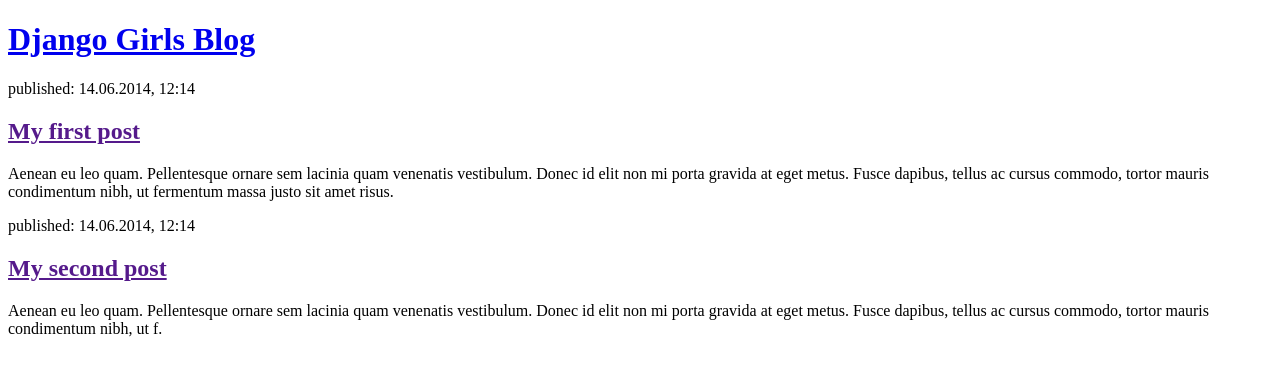
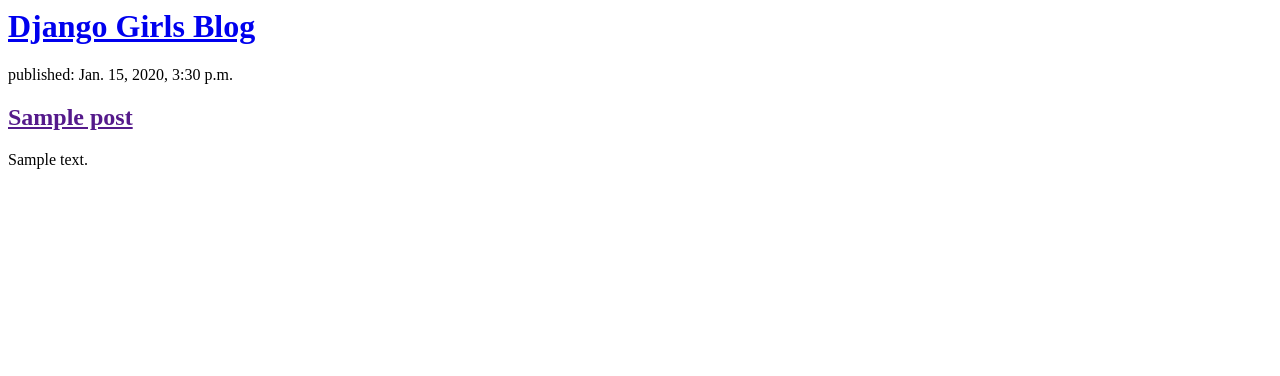
Before and after one commit to Ronik-I/my-first-blog, a Django app: page / in a window 1280 px wide. Shown: the top 376 px of the page. Run offline with Django 3.2, Linux system fonts and the light colour scheme; tables that the repository leaves empty hold one stand-in row (values such as "Sample post").

Commit message:
used django templates

```diff
--- a/blog/templates/blog/post_list.html
+++ b/blog/templates/blog/post_list.html
@@ -1,32 +1,11 @@
-<!DOCTYPE html>
-<html>
-  <head>
-    <title>Django Girls blog</title>
-  </head>
-  <body>
-    <header>
-      <h1><a href="/">Django Girls Blog</a></h1>
-    </header>
+<header>
+  <h1><a href="/">Django Girls Blog</a></h1>
+</header>
 
-    <article>
-      <time>published: 14.06.2014, 12:14</time>
-      <h2><a href="">My first post</a></h2>
-      <p>
-        Aenean eu leo quam. Pellentesque ornare sem lacinia quam venenatis
-        vestibulum. Donec id elit non mi porta gravida at eget metus. Fusce
-        dapibus, tellus ac cursus commodo, tortor mauris condimentum nibh, ut
-        fermentum massa justo sit amet risus.
-      </p>
-    </article>
-
-    <article>
-      <time>published: 14.06.2014, 12:14</time>
-      <h2><a href="">My second post</a></h2>
-      <p>
-        Aenean eu leo quam. Pellentesque ornare sem lacinia quam venenatis
-        vestibulum. Donec id elit non mi porta gravida at eget metus. Fusce
-        dapibus, tellus ac cursus commodo, tortor mauris condimentum nibh, ut f.
-      </p>
-    </article>
-  </body>
-</html>
+{% for post in posts %}
+<article>
+  <time>published: {{ post.published_date }}</time>
+  <h2><a href="">{{ post.title }}</a></h2>
+  <p>{{ post.text|linebreaksbr }}</p>
+</article>
+{% endfor %}
--- a/blog/views.py
+++ b/blog/views.py
@@ -1,7 +1,9 @@
 from django.shortcuts import render
+from django.utils import timezone
+from .models import Post
 
 
 def post_list(request):
-    return render(request, 'blog/post_list.html', {})
-
-# Create your views here.
+    posts = Post.objects.filter(
+        published_date__lte=timezone.now()).order_by('published_date')
+    return render(request, 'blog/post_list.html', {'posts': posts})
```
